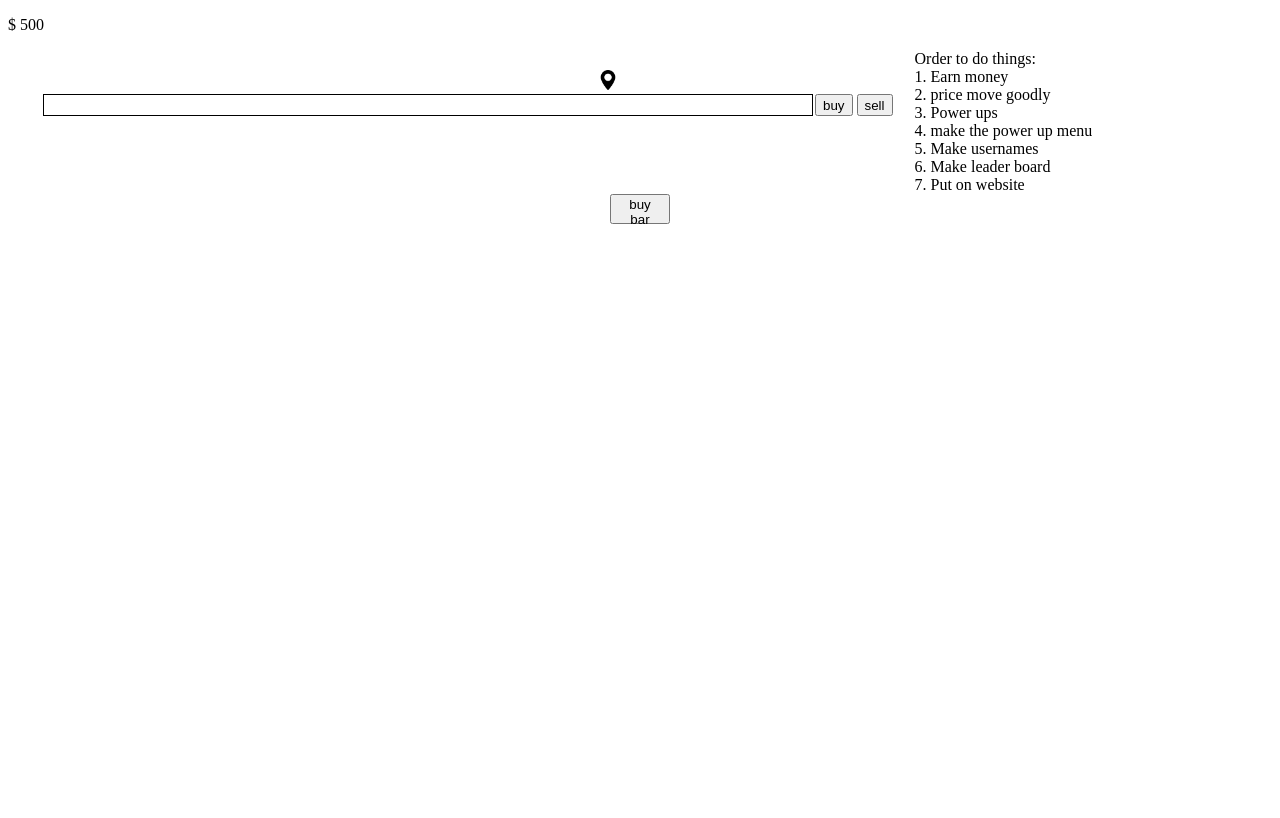
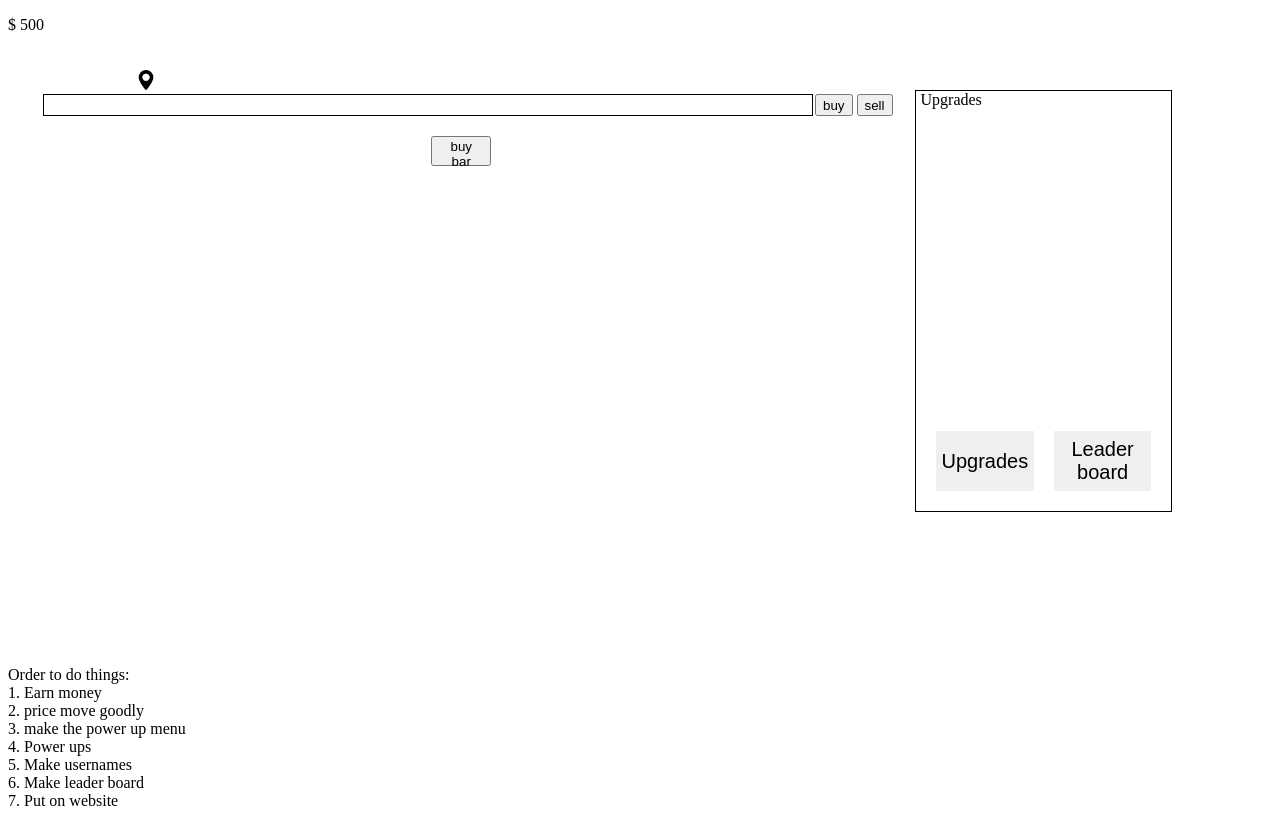
Before and after one commit to SnakeSnuggles/stok, a website: page index.html in a window 1280 px wide. Drawn offline with Linux system fonts and the light colour scheme.

Commit message:
added buying and sellign for money and side menu

```diff
--- a/index.html
+++ b/index.html
@@ -9,21 +9,34 @@
 <body>
     <p id="money"></p>
         <div style="display: flex;">
-        <div id="body"></div>
+            <div id="body">
+                <button id="new_bar" class="new_bar">buy bar</button>
+            </div>
+            <div class="side_menu_border">
+                <div style="display: flex;flex-direction: column;margin: 0;">
+                    <div class="scroll">
+                        <div class="content_div show" style="display: block;" id="Upgrade_cont">Upgrades
+                        </div>
+                        <div class="content_div show" id="Leader_cont">Leaderboard</div>
+                    </div>
+                </div>
+                <div class="side_menu">
+                    <button onclick="toggle_menu('Upgrade_cont')">Upgrades</button>
+                    <button onclick="toggle_menu('Leader_cont')" id="last">Leader board</button>
+                </div>
+            </div>
+        </div>
+
     <div>
         Order to do things: <br>
         1. Earn money <br>
         2. price move goodly<br>
-            3. Power ups<br>
-            4. make the power up menu <br>
+        3. make the power up menu <br>
+        4. Power ups<br>
         5. Make usernames<br>
         6. Make leader board<br>
         7. Put on website<br>
-        </div>
-    </div>
-
-
-    <button id="new_bar" class="new_bar">buy bar</button>
+    <div>
     <script src="main.js"></script>
 </body>
 </html>
--- a/main.js
+++ b/main.js
@@ -70,11 +70,11 @@ function create_bar()
         </div>
     </div>
     `;
-    body.appendChild(new_div);
+    body.prepend(new_div);
 
     var buybut = document.getElementById(`buy${bar_count}`)
     var sellbut = document.getElementById(`sell${bar_count}`)
-
+    scheduleRandomExecution(bar_count,500,2000);
     stocks_owned[bar_count] = {};
     marker_count[bar_count] = 0;
     price[bar_count] = set_price()
@@ -139,17 +139,40 @@ function sell(id) {
     document.getElementById(`buy_marker${id} ${to_remove_key}`).remove();
 
   }
+  function scheduleRandomExecution(i,minInterval, maxInterval) {
+    const randomInterval = Math.floor(Math.random() * (maxInterval - minInterval + 1)) + minInterval;
+    setTimeout(() => {
+        move(getRandomInt(0,99),i);
+        scheduleRandomExecution(i,minInterval, maxInterval);
+    }, randomInterval);
+}
+
+function toggle_menu(div)
+{
+    var upgrade_div = document.getElementById("Upgrade_cont");
+    var leader_div = document.getElementById("Leader_cont");
+
+    if(div === "Upgrade_cont")
+    {
+        upgrade_div.style.display = "block";
+        leader_div.style.display = "none";
+    }
+    else if(div === "Leader_cont")
+    {
+        leader_div.style.display = "block";
+        upgrade_div.style.display = "none";
+    }
+}
+
 
 function main_loop()
 {
-    for(i=1;i<=bar_count;i++)
-    {
-        move(getRandomInt(0,99),i)
-    }
+
     const money_f = document.getElementById("money")
     money_f.innerHTML = `$ ${money}`
-    setTimeout(main_loop,1000);
+    setTimeout(main_loop,1);
 }
+
 create_bar();
 main_loop();
 
--- a/styles.css
+++ b/styles.css
@@ -29,6 +29,50 @@ img
 {
     margin: 20px;
 }
+.side_menu_border
+{
+    width: 100%;
+    height: 50vh;
+    padding-bottom: 20px;
+    border: black solid 1px;
+    margin-top: 40px;
+    margin-right: 100px;
+    justify-content: center;
+
+}
+.side_menu
+{
+    display: flex;
+    height: 100%;
+}
+.side_menu button
+{
+    margin-left: 20px;
+    margin-bottom: 20px;
+    margin-top: auto;
+    width: 100%;
+    height: 60px;
+    font-size: 20px;
+    border: 0;
+}
+.content_div {
+    display: none;
+}
+.show
+{
+    height: 20px;
+    margin-left: 5px;
+}
+.scroll
+{
+    overflow-y: auto;
+    height: 100%;
+    width: 100%;
+}
+.side_menu #last
+{
+    margin-right: 20px;
+}
 .buy {
     width: 2px; /* Adjusted width to make it more visible */
     border: 2px dotted black;
```
Lines whose indentation alone changed are shown as unchanged.
